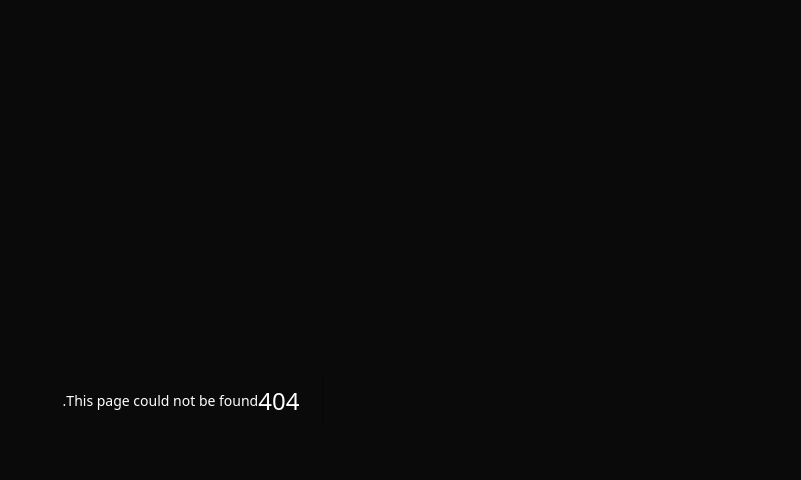
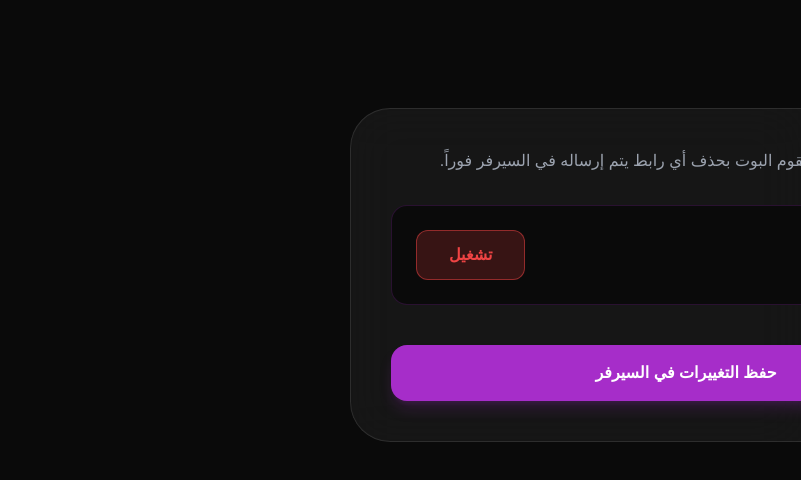
Before and after one commit to abdalrahmanabnmohammed-png/ii3rwa-bot2222, a Next.js app: page /dashboard/security in a window 1280 px wide. Before the commit this address had no page. Shown: the top 480 px of the page, without its empty margins (479-1280 px from the left). Built offline with nearby package versions, Linux system fonts and the light colour scheme.

Commit message:
Create page.js

```diff
--- /dev/null
+++ b/src/app/dashboard/security/page.js
@@ -0,0 +1,30 @@
+"use client";
+import React, { useState } from 'react';
+
+export default function AntiLinkPage() {
+  const [enabled, setEnabled] = useState(false);
+
+  return (
+    <div className="min-h-screen bg-[#0a0a0a] text-white p-10" dir="rtl">
+      <h1 className="text-3xl font-black mb-8 italic">نظام <span className="text-[#A62DC9]">منع الروابط</span></h1>
+
+      <div className="max-w-2xl bg-white/5 border border-white/10 p-10 rounded-[2.5rem] backdrop-blur-xl">
+        <p className="text-gray-400 mb-8">عند تفعيل هذه الخاصية، سيقوم البوت بحذف أي رابط يتم إرساله في السيرفر فوراً.</p>
+
+        <div className="flex justify-between items-center bg-black/50 p-6 rounded-2xl border border-[#A62DC9]/20">
+          <span className="font-bold">حالة النظام: {enabled ? "مفعل ✅" : "معطل ❌"}</span>
+          <button
+            onClick={() => setEnabled(!enabled)}
+            className={`px-8 py-3 rounded-xl font-black transition-all ${enabled ? 'bg-green-500/20 text-green-500 border border-green-500/50' : 'bg-red-500/20 text-red-500 border border-red-500/50'}`}
+          >
+            {enabled ? "إيقاف" : "تشغيل"}
+          </button>
+        </div>
+
+        <button className="w-full mt-10 bg-[#A62DC9] py-4 rounded-2xl font-black hover:scale-[1.02] transition-transform shadow-lg shadow-[#A62DC9]/20">
+          حفظ التغييرات في السيرفر
+        </button>
+      </div>
+    </div>
+  );
+}
```
